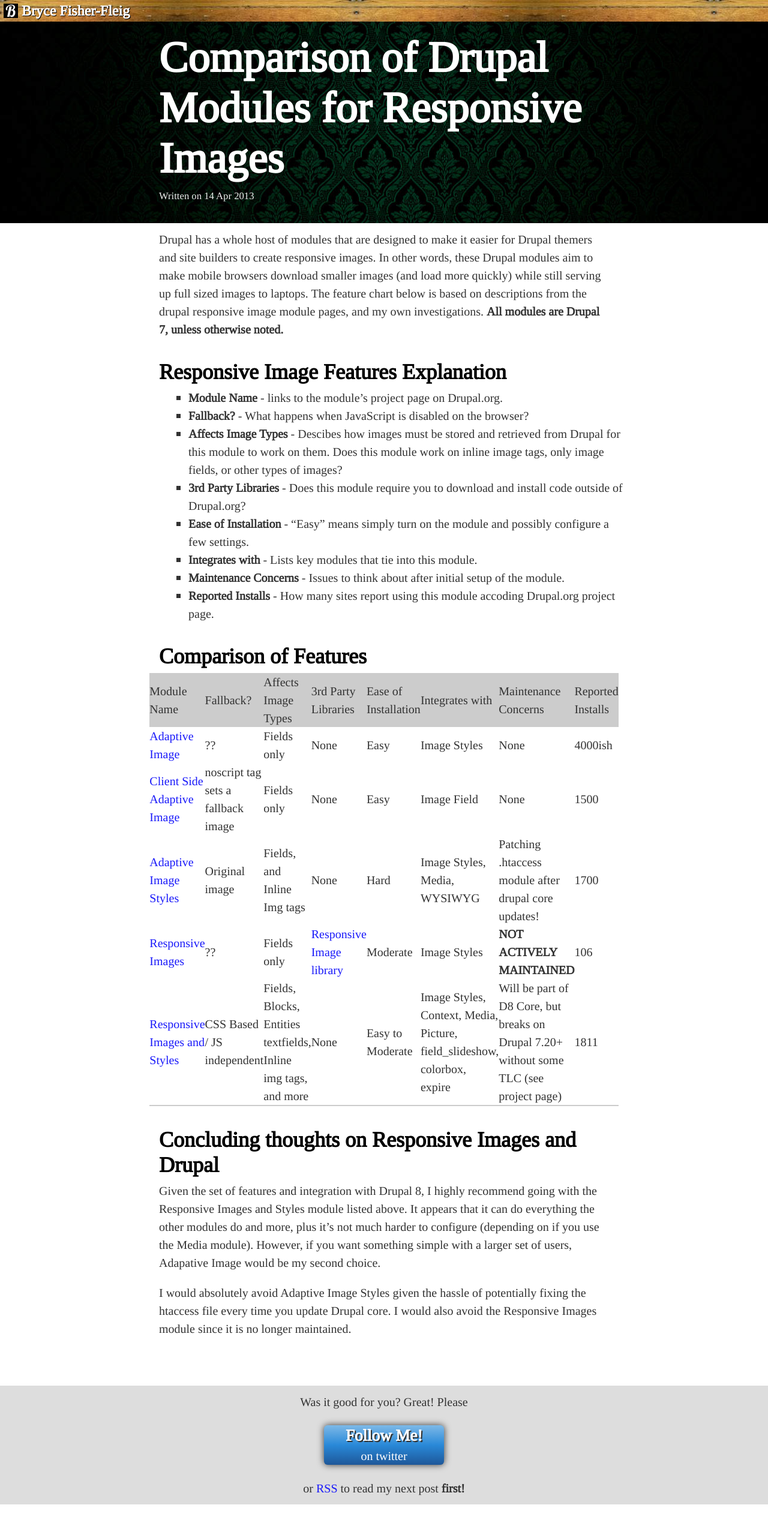
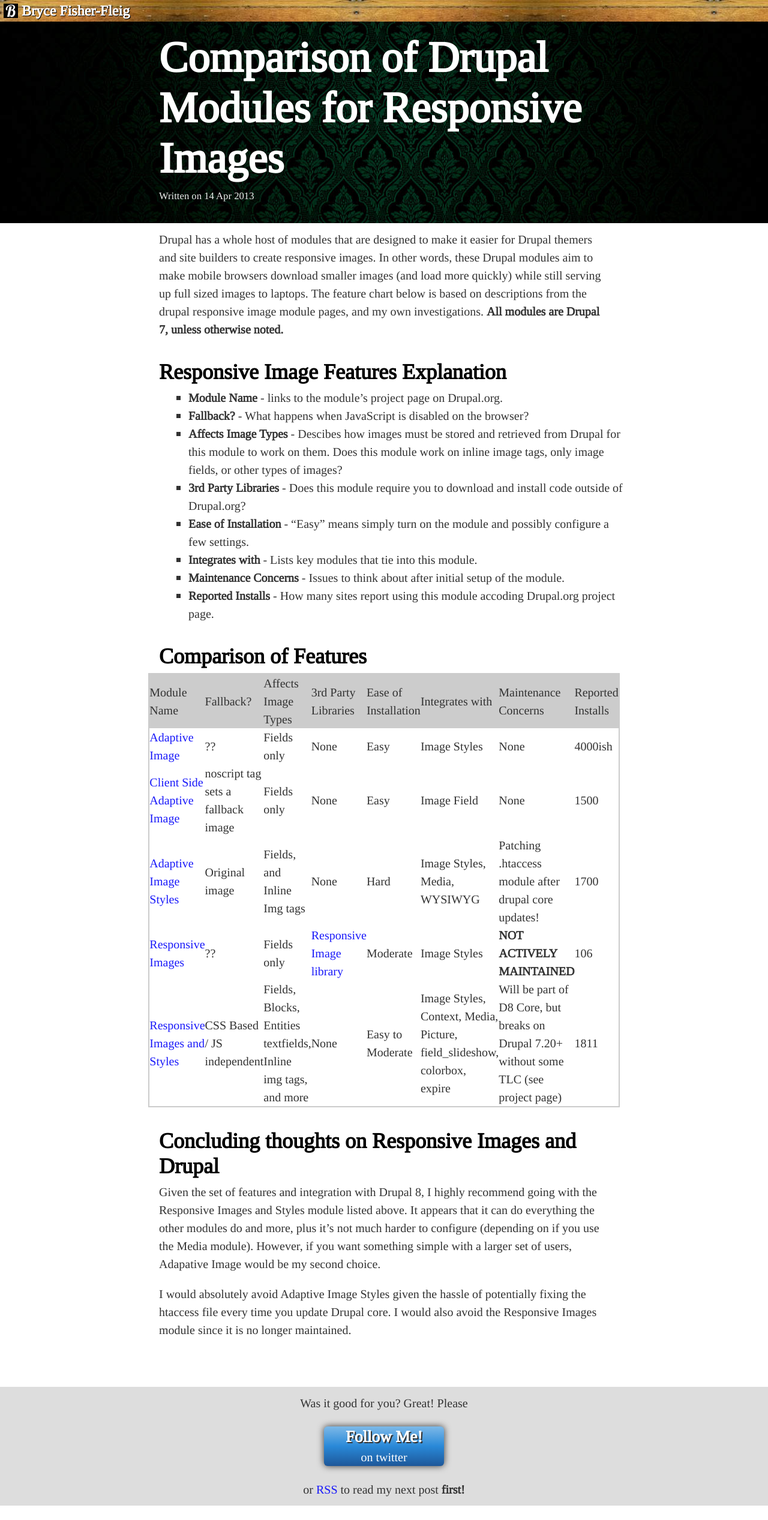
Before and after one commit to brycefisher/brycefisher.github.io-jekyll, a Jekyll site: the page built from _posts/2013-04-14-comparison-of-drupal-modules-for-responsive-images.md, in a window 1280 px wide. Shown: the whole page at 60% size. Built offline with Jekyll 4.4.1, drawn with Linux system fonts in a browser that asks for light colours; comment, search, counter and statistics services are not loaded.

Commit message:
Four sided tables

```diff
--- a/css/screen.css
+++ b/css/screen.css
@@ -316,7 +316,7 @@ blockquote + h2, blockquote + h3, blockquote + h4, blockquote + h5, blockquote +
 .node-article .article-body ul li, .node-article .article-body ol li { margin-left: 1.2em; }
 .node-article .article-body ul { list-style: outside square; }
 .node-article .article-body ol { list-style: outside decimal; }
-.node-article .article-body table { border-bottom: 2px solid #ccc; }
+.node-article .article-body table { border: 2px solid #ccc; }
 .node-article .article-body th { background-color: #ccc; }
 .node-article .article-body th, .node-article .article-body td { text-align: left; }
 .node-article .article-footer { margin: 0 -12px; }
--- a/sass/screen.scss
+++ b/sass/screen.scss
@@ -89,11 +89,13 @@ blockquote + h6 { padding-top: 24px; }
     padding-bottom: 60px;
 
     ul, ol, p, table { margin-bottom: 1em; @include centered-content; }
+
     ul ul, ul ol, ol ol, ol ul { margin-bottom: 0; }
     ul li, ol li { margin-left: 1.2em; }
     ul { list-style: outside square; }
     ol { list-style: outside decimal; }
-    table { border-bottom:2px solid #ccc; }
+
+    table { border:2px solid #ccc; }
     th { background-color: #ccc; }
     th, td { text-align: left; }
   }
```
